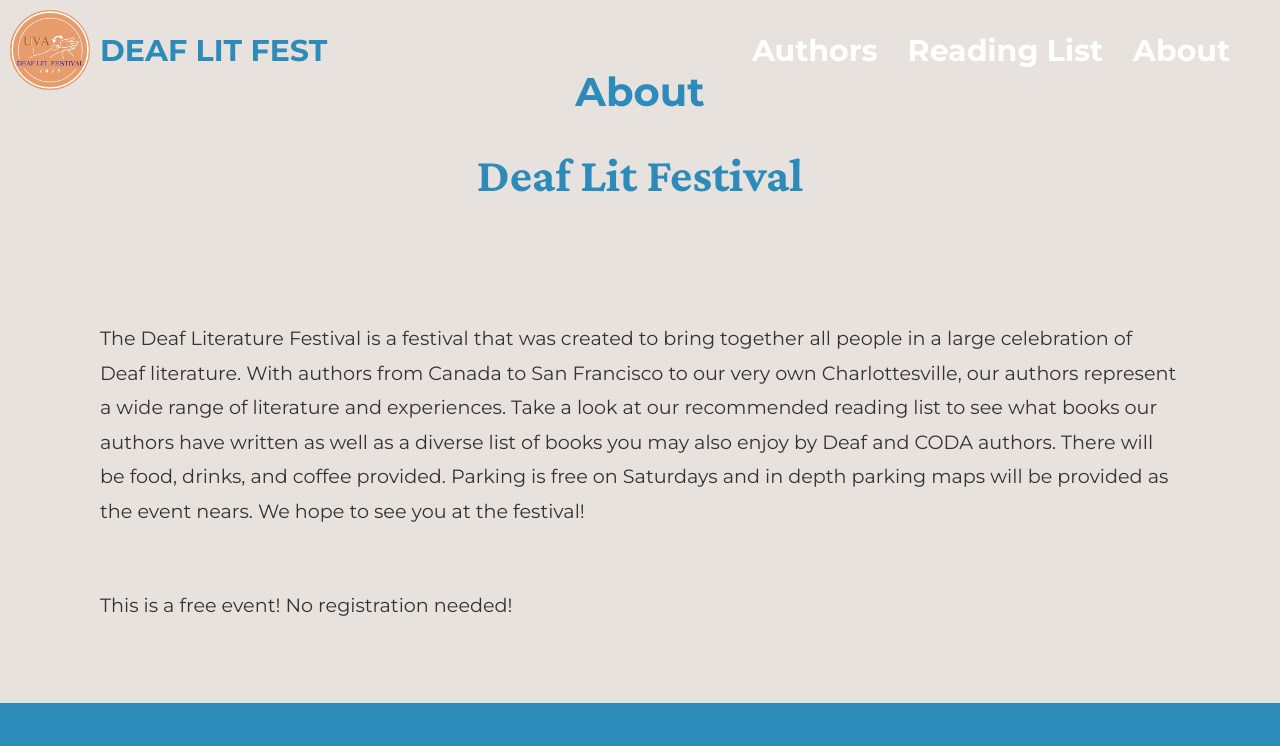
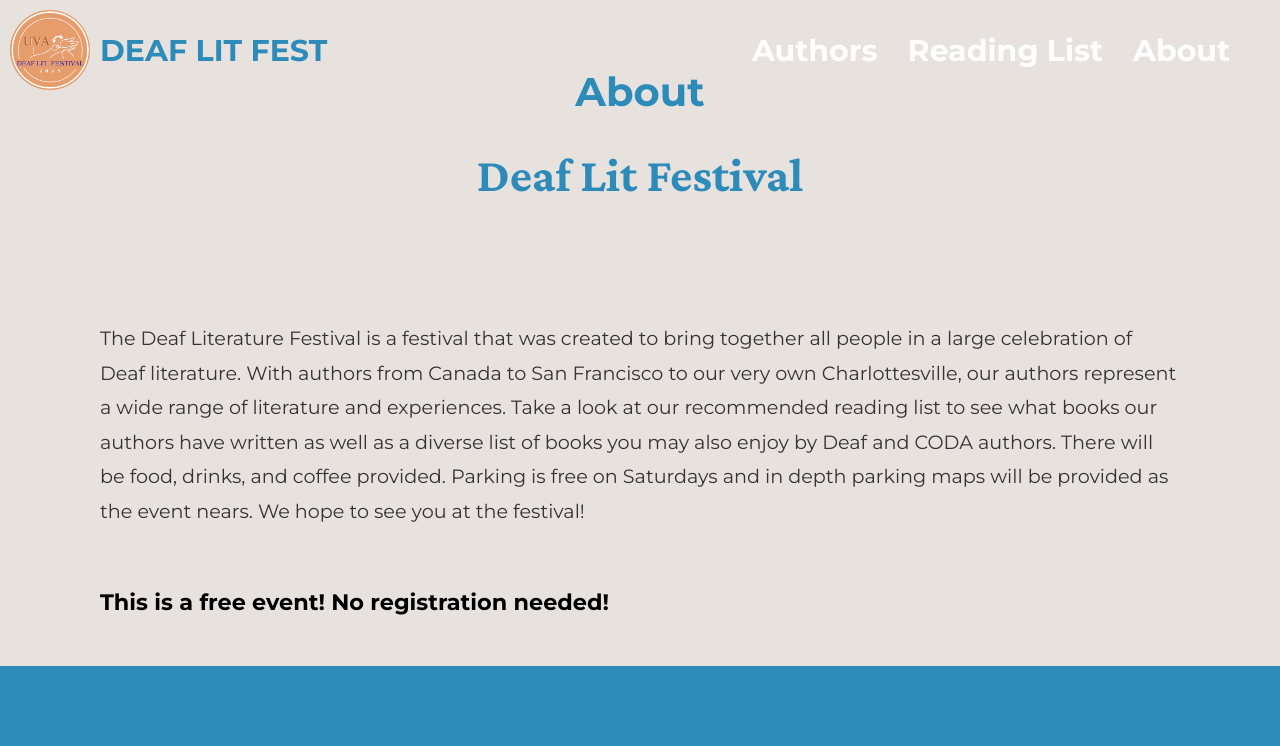
Before and after one commit to cwang12197/deaf_lit_festival, a React (Create React App) app in the folder deaf_ui/: page /deaf_lit_festival/about in a window 1280 px wide. Shown: the top 746 px of the page. Built offline with nearby package versions, Linux system fonts and the light colour scheme.

Commit message:
highlight event details

```diff
--- a/deaf_ui/src/About/WhatWeCareAbout.css
+++ b/deaf_ui/src/About/WhatWeCareAbout.css
@@ -49,8 +49,13 @@
 .description {
     font-size: 1rem;
     line-height: 1.8;
-    margin-bottom: 10px;
     color: #333333;
+}
+
+.description-event {
+    font-size: 1.4rem;
+    margin: 2.5% 5%;
+    color: black;
 }
 
 @media (max-width: 768px) {
--- a/deaf_ui/src/About/WhatWeCareAbout.js
+++ b/deaf_ui/src/About/WhatWeCareAbout.js
@@ -12,8 +12,8 @@ const WhatWeCareAbout = () => {
                             The Deaf Literature Festival is a festival that was created to bring together all people in a large celebration of Deaf literature. With authors from Canada to San Francisco to our very own Charlottesville, our authors represent a wide range of literature and experiences. Take a look at our recommended reading list to see what books our authors have written as well as a diverse list of books you may also enjoy by Deaf and CODA authors. There will be food, drinks, and coffee provided. Parking is free on Saturdays and in depth parking maps will be provided as the event nears. We hope to see you at the festival!
 
                         </p>
-                        <p className='description'>
-                            This is a free event! No registration needed!
+                        <p className='description-event'>
+                            <b>This is a free event! No registration needed!</b>
                         </p>
                     </div>
                 </div>
--- a/deaf_ui/src/AboutFestival/AboutFestival.js
+++ b/deaf_ui/src/AboutFestival/AboutFestival.js
@@ -15,6 +15,7 @@ function AboutFestival() {
                         of author readings and will end with a storytelling open mic night. Charlottesville is a hub for both Deaf culture
                         and literature, and we hope you join us in bringing these two together!
                     </p>
+                    <b>This is a free event! No registration needed!</b>
                 </div>
             </div>
         </div>
--- a/deaf_ui/src/Authors/Authors.js
+++ b/deaf_ui/src/Authors/Authors.js
@@ -18,7 +18,7 @@ const authors = [
         id: 3,
         name: "Erin Moriarity",
         bio: "Erin Moriarity researches the intersection of mobility and languaging practices, focusing on deaf linguistic practices in transnational settings as they shape and are shaped by language ideologies. Her work examines language use, translanguaging, sign language documentation, and the socio-cultural dynamics within deaf communities. Moriarty's scholarly contributions include the recent co-edited volume, 'Deaf Mobility Studies.' Notable articles include 'Deaf Cosmopolitanism: Calibrating as a Moral Process' (with Annelies Kusters), 'Filmmaking in a Linguistic Ethnography of Deaf Tourist Encounters,' and 'Sign to me, not the children': Ideologies of language contamination at a deaf tourist site in Bali. Additionally, she has produced an ethnographic film, '#DeafTravel: Deaf Tourism in Bali.' Her research has been supported by fellowships and awards, including a Fulbright-National Geographic Digital Storytelling Fellowship and a recent award from the NEH to reimagine Deaf Studies for the future. Moriarty earned her Ph.D. in Anthropology from American University, her M.A. in Communications in Contemporary Society from Johns Hopkins University, and a B.A. in Art History and Anthropology from Smith College. She has held a post-doctoral appointment at Heriot-Watt University in Edinburgh, Scotland. She is now Assistant Professor in Anthropology at the University of Virginia.",
-        image: process.env.PUBLIC_URL + "/Erin Moriarity.jpeg",
+        image: process.env.PUBLIC_URL + "/Erin Moriarty.jpeg",
     },
     {
         id: 4,
@@ -38,6 +38,12 @@ const authors = [
         bio: "Leah Hager Cohen grew up at the Lexington School for the Deaf, where both of her parents worked and her grandfather had been a student. She spent a few years working as an ASL interpreter in New York City before attending Columbia University's Graduate School of Journalism, which led to her first book, Train Go Sorry: Inside a Deaf World. She is the author of seven novels, including To & Fro, and five works of nonfiction, including I Don't Know: In Praise of Admitting Ignorance (Except When You Shouldn't). Cohen is the Barrett Professor of Creative Writing at the College of the Holy Cross.",
         image: process.env.PUBLIC_URL + "/Leah Hager Cohen.JPG",
     },
+    {
+        id: 7,
+        name: "Terry Galloway",
+        bio: `In a world where disability often comes packaged with pity and queerness with caution, Terry Galloway decided early on to throw out both scripts. Armed with a sharp tongue and a sharper sense of humor, she set out to create her own irreverent path as a half-pint, deaf, queer troublemaker. From a childhood in Berlin rocked by medical accident to a freewheeling Texas adulthood full of theater, activism, and just enough sexual chaos to keep it interesting, Galloway has long used laughter as her defense against life’s cruelest jokes. In Texas, she Is known for her cross dressing roles in Shakespeare and at Esther’s Follies, Austin’s legendary cabaret. She’s toured the world both as a solo performance artist and with P.S 122 ‘s Field Trips. In the guise of giant rodent, she heads up Mickee Faust, a radicalized community theater for Tallahassee, Florida’s disability, queer, and just plain weird community. When not touring, she lives in Tallahassee with her wife, Donna Marie Nudd, their two cats and bevy of friends and family. Her memoir, Mean Little deaf Queer is being re-issued in 2025 with a new afterword detailing her love/hate affair with technology and the two-faced lure of being “cured."`,
+        image: process.env.PUBLIC_URL + "/terry.png",
+    }
 ];
 
 const Authors = () => {
--- a/deaf_ui/src/Schedule/Schedule.js
+++ b/deaf_ui/src/Schedule/Schedule.js
@@ -8,12 +8,12 @@ const Schedule = () => {
         { time: "10:45-11:45", event: "Terry Galloway Performance" },
         { time: "11:45-12:00", event: "Q&A with Erin and Terry" },
         { time: "12:30-1:00", event: "Lunch" },
-        { time: "1:00-2:00", event: "Christopher Krentz (CK)" },
+        { time: "1:00-2:00", event: "Christopher Krentz" },
         { time: "2:30-3:30", event: "John Lee Clark" },
         { time: "4:00-5:00", event: "Kristen Harmon" },
         { time: "5:30-6:30", event: "Leah Hager Cohen" },
         { time: "7:00-8:00", event: "Carol Padden" },
-        { time: "8:30-10:00", event: "Open Mic Storytelling Competition" },
+        { time: "8:30-10:00", event: "Open Mic Storytelling Event" },
     ];
 
     return (
```
Also changed, not shown: 1 other file (tests, documents, lock files or other folders).
